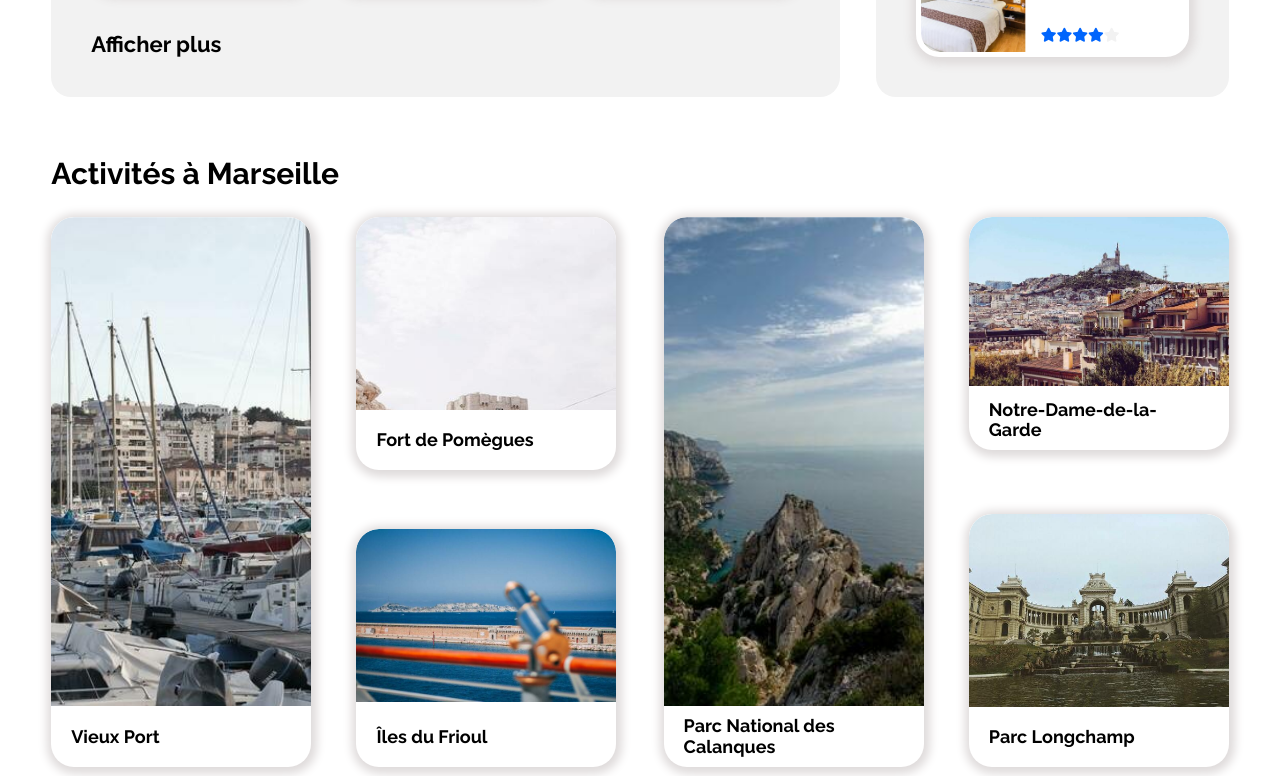
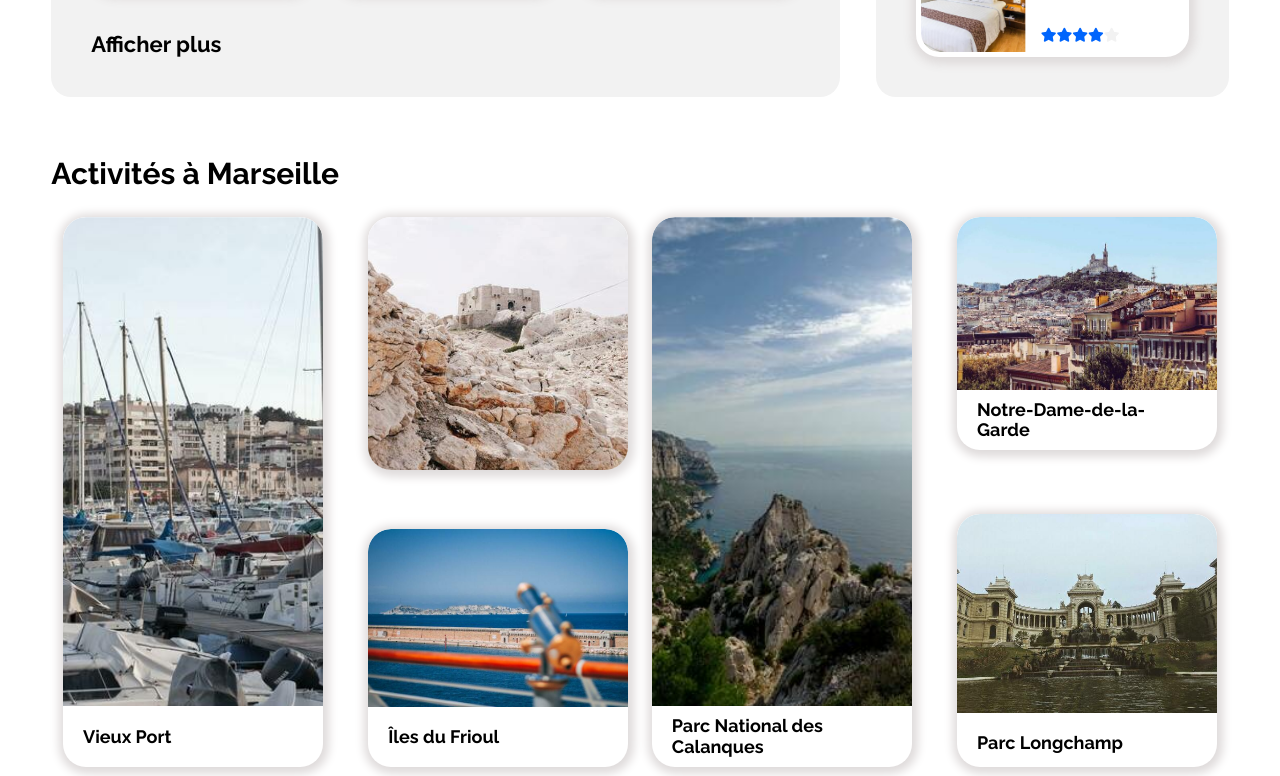
Before and after one commit to lnoel4289/Booki, a plain HTML site: page index.html in a window 1280 px wide. Shown: the part 1251-2027 px from the top of the page. Drawn offline with Linux system fonts and the light colour scheme.

Commit message:
ajustements

```diff
--- a/css/styles.css
+++ b/css/styles.css
@@ -352,13 +352,13 @@ article .carte:nth-child(1) i:nth-child(5), article .carte:nth-child(2) i:nth-ch
     width: 100%;
     max-height: 600px;
     display: flex;
-    justify-content: space-between;
-    position: relative;
+    justify-content: space-around;
 }
 
 #activites .bloc_cartes{
     display: flex;
     justify-content: space-between;
+    min-width: 46%;
     max-width: 48%;
     max-height: 100%;
     margin-bottom: 50px;
@@ -392,7 +392,7 @@ article .carte:nth-child(1) i:nth-child(5), article .carte:nth-child(2) i:nth-ch
 }
 
 #activites .sous_bloc .image{
-    min-height: unset;
+    min-height: fit-content;
 }
 
 #activites img{
@@ -405,16 +405,15 @@ article .carte:nth-child(1) i:nth-child(5), article .carte:nth-child(2) i:nth-ch
 
 #activites .sous_bloc img{
     position: unset;
-    min-height: unset;
     top: unset;
     left: unset;
     transform: unset;
     width: 100%;
 }
 
-#pomegues img{
-    position: absolute;
-    top: 20px;
+#pomegues .image img{
+    position: relative;
+    bottom: 110px;
 }
 
 
```
